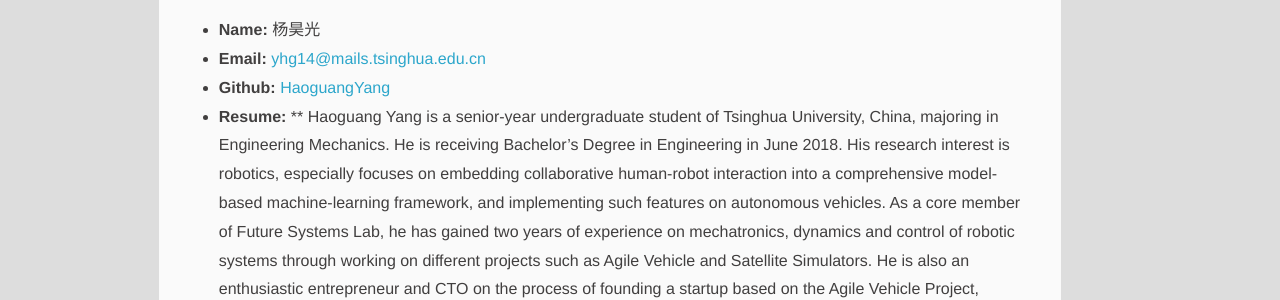
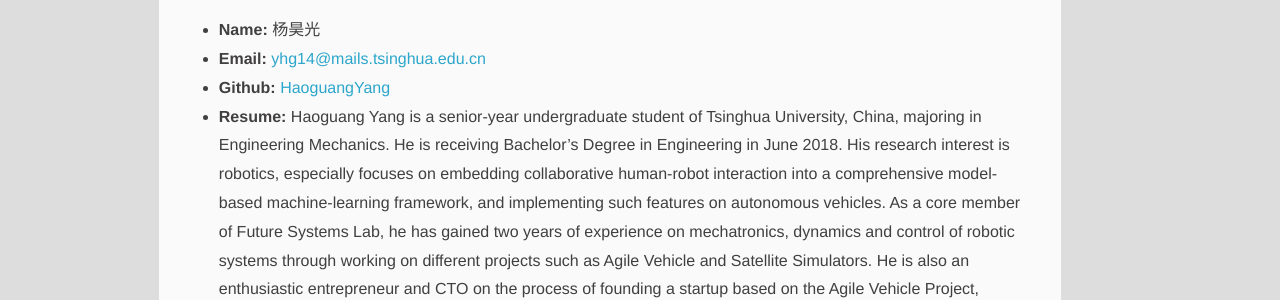
Before and after one commit to HaoguangYang/HaoguangYang.github.io, a Jekyll site: the page built from about/index.md, in a window 1280 px wide. Shown: the part 362-662 px from the top of the page. Built offline with Jekyll 4.4.1, drawn with Linux system fonts in a browser that asks for light colours; Markdown is read by kramdown in place of the engine named in the settings; some of the changed text lies outside the part shown.

Commit message:
fine-tune resume on about page

```diff
--- a/about/index.md
+++ b/about/index.md
@@ -8,5 +8,5 @@ title: About me
  * **Email:** [yhg14@mails.tsinghua.edu.cn](mailto:yhg14@mails.tsinghua.edu.cn)
  * **Github:** [HaoguangYang](https://github.com/HaoguangYang)
  * **Resume:**
- ** Haoguang Yang is a senior-year undergraduate student of Tsinghua University, China, majoring in Engineering Mechanics. He is receiving Bachelor's Degree in Engineering in June 2018. His research interest is robotics, especially focuses on embedding collaborative human-robot interaction into a comprehensive model-based machine-learning framework, and implementing such features on autonomous vehicles. As a core member of Future Systems Lab, he has gained two years of experience on mechatronics, dynamics and control of robotic systems through working on different projects such as Agile Vehicle and Satellite Simulators. He is also an enthusiastic entrepreneur and CTO on the process of founding a startup based on the Agile Vehicle Project, aiming to reinvent future model of cars to provide a more flexible driving pattern as well as intuitive human-in-the-loop augmented driving systems in the next 5 to 10 years.
+    Haoguang Yang is a senior-year undergraduate student of Tsinghua University, China, majoring in Engineering Mechanics. He is receiving Bachelor's Degree in Engineering in June 2018. His research interest is robotics, especially focuses on embedding collaborative human-robot interaction into a comprehensive model-based machine-learning framework, and implementing such features on autonomous vehicles. As a core member of Future Systems Lab, he has gained two years of experience on mechatronics, dynamics and control of robotic systems through working on different projects such as Agile Vehicle and Satellite Simulators. He is also an enthusiastic entrepreneur and CTO on the process of founding a startup based on the Agile Vehicle Project, aiming to reinvent future model of cars to provide a more flexible driving pattern as well as intuitive human-in-the-loop augmented driving systems in the next 5 to 10 years.
  * My Curriculum Vitae could be found [here].(https://raw.githubusercontent.com/HaoguangYang/HaoguangYang.github.io/master/assets/cv_HaoguangYANG.pdf)
```
